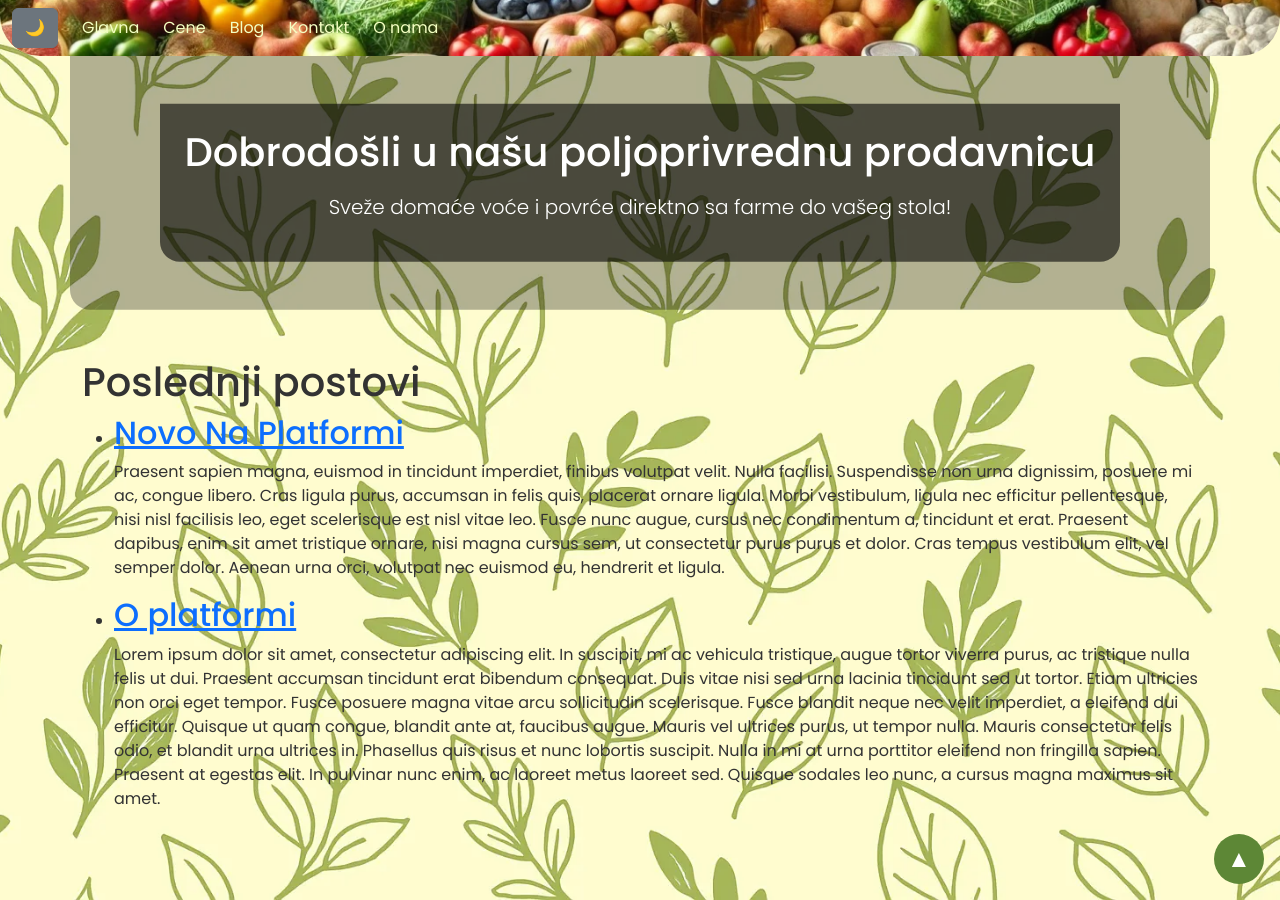
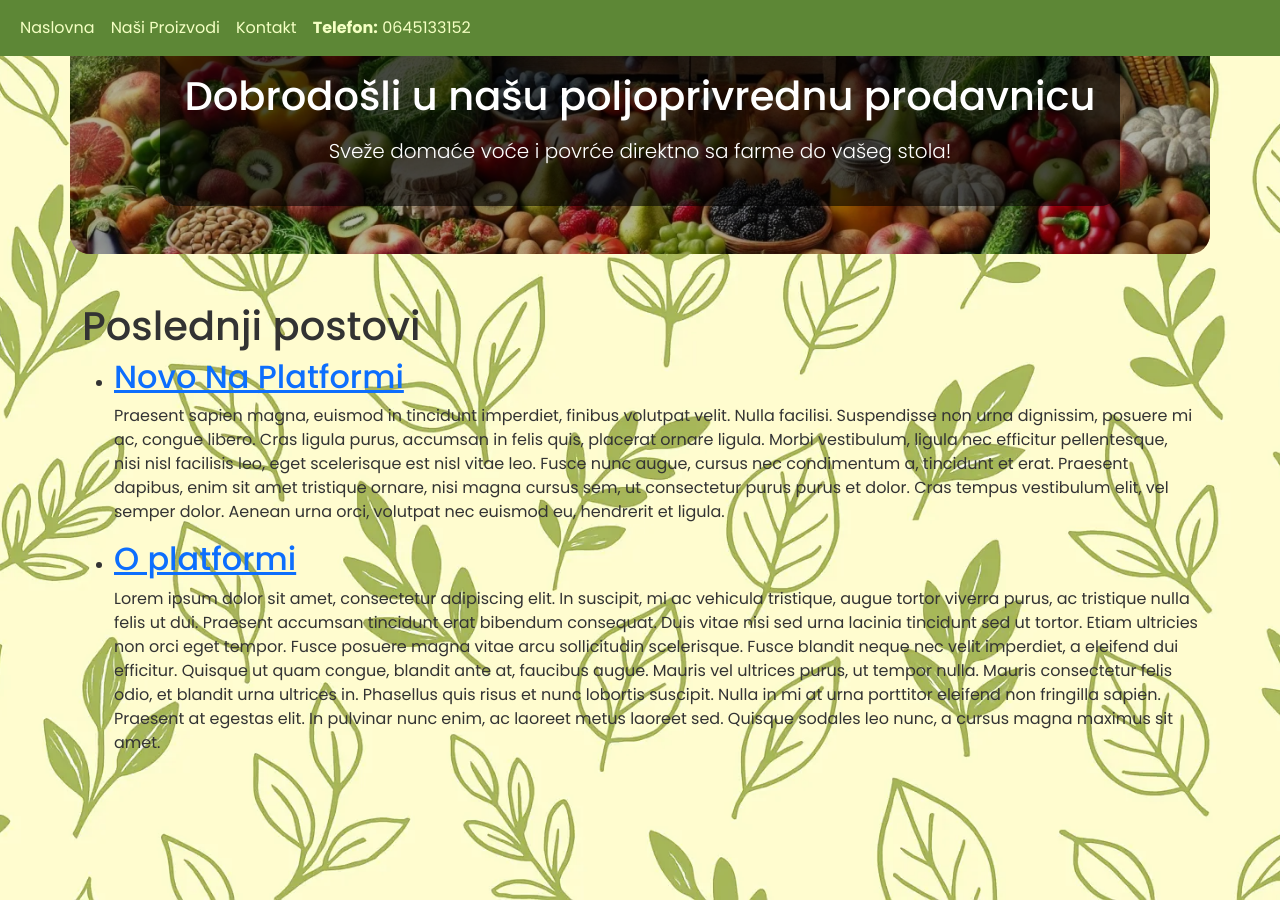
Before and after one commit to trkinrs/mladikrompirikupus.srb.in.rs, a Jekyll site: the page built from blog.html, in a window 1280 px wide. Built offline with Jekyll 4.4.1, drawn with Linux system fonts in a browser that asks for light colours.

Commit message:
Update source site content

```diff
--- a/CNAME
+++ /dev/null
@@ -1 +0,0 @@
-mladikrompirikupus.srb.in.rs
--- a/_layouts/default.html
+++ b/_layouts/default.html
@@ -39,7 +39,7 @@ https://cdn.jsdelivr.net/npm/@splidejs/splide@4.1.4/dist/css/splide.min.css
   </head>
 
   <body class="parallax-bg">
-    <nav
+    <!-- <nav
       class="navbar navbar-dark"
       style="
     border-radius: 0 0 40px 40px;
@@ -70,10 +70,11 @@ https://cdn.jsdelivr.net/npm/@splidejs/splide@4.1.4/dist/css/splide.min.css
           </ul>
         </div>
       </div>
-    </nav>
+    </nav> -->
     <header
       id="welcome"
       class="container text-center py-5 position-relative px-md-2"
+      style="background: url('{{ site.data.theme.header_background_image | relative_url }}') center/cover no-repeat;"
     >
       <div class="header-overlay p-4">
         <h1 class="mb-3">{{ site.data.i18n.sr.welcome_to_our_store }}</h1>
@@ -82,7 +83,10 @@ https://cdn.jsdelivr.net/npm/@splidejs/splide@4.1.4/dist/css/splide.min.css
         </p>
       </div>
     </header>
-    <nav class="navbar navbar-dark d-md-none fixed-top">
+    <nav
+      class="navbar navbar-dark fixed-top navbar navbar-expand-md"
+      id="mainNavbar"
+    >
       <div class="container-fluid">
         <button
           class="navbar-toggler"
@@ -103,6 +107,11 @@ https://cdn.jsdelivr.net/npm/@splidejs/splide@4.1.4/dist/css/splide.min.css
             <li class="nav-item">
               <a class="nav-link" href="#contact">Kontakt</a>
             </li>
+            <li class="nav-item">
+              <a class="nav-link" href="tel:{{ site.data.landing.phone }}"
+                ><strong>Telefon:</strong> {{ site.data.landing.phone }}</a
+              >
+            </li>
           </ul>
         </div>
       </div>
--- a/assets/css/styles.css
+++ b/assets/css/styles.css
@@ -328,4 +328,25 @@ body::before {
   z-index: -1;
 }
 
+#mainNavbar {
+  transition: transform 0.4s ease, opacity 0.4s ease;
+}
+
+.hide-navbar {
+  transform: translateY(-100%);
+  opacity: 0;
+}
+
+#backToTop {
+  opacity: 0;
+  visibility: hidden;
+  transition: opacity 0.4s ease, visibility 0.4s ease;
+  z-index: 999;
+}
+
+#backToTop.show {
+  opacity: 1;
+  visibility: visible;
+}
+
 /* https://colorhunt.co/palette/5d8736809d3ca9c46cf4ffc3 */
```
Also changed, not shown: other parts of _layouts/default.html (+30 -0 lines), assets/images/kupus kutija.jpg (deleted), assets/images/kupus.jpg (deleted), assets/images/mladi krompis spakovan.jpg (deleted).
